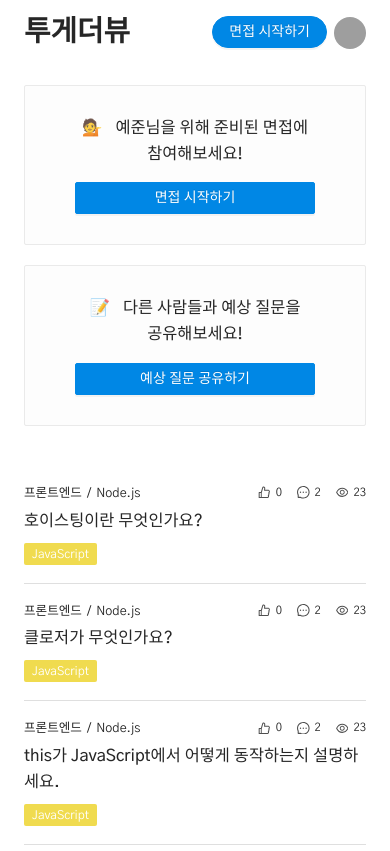
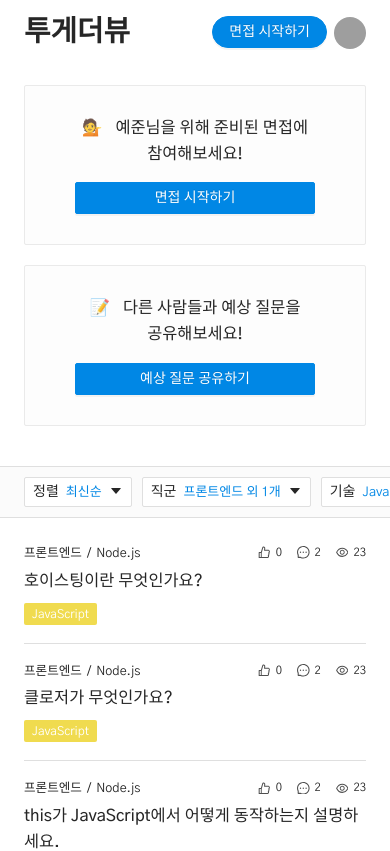
Before and after one commit to togather-view/togather-view-demo, a Next.js app: page /main in a window 390 px wide. Shown: the top 851 px of the page. Built offline with nearby package versions, Linux system fonts and the light colour scheme; grey boxes are pictures that could not be loaded.

Commit message:
[Feature] 모바일 메인 - 질문 리스트 필터 (#20)
* feat: Add question filter for mobile

* feat: Add state to mobile filter

* feat: Add job&tech select modal

```diff
--- /dev/null
+++ b/src/components/common/MobileQuestionFilter.component.tsx
@@ -0,0 +1,122 @@
+import { memo, useCallback, useMemo, useState } from "react";
+import { CaretDownOutlined } from "@ant-design/icons";
+import { Dropdown, Menu, Modal } from "antd";
+
+// dummy
+import { gFrontend, GroupList } from "@dummy/group.data";
+import { TechList, tJavascript } from "@dummy/tech.data";
+import { myAccount } from "@dummy/user.data";
+
+// type
+import { QuestionSortType } from "@src/interface/interface";
+
+// styles
+import styles from "@src/styles/components/MobileQuestionFilter.module.scss";
+import TagSelectComponent from "@src/components/interview/TagSelect.component";
+import tagStyles from "@src/styles/components/TagSelect.module.scss";
+
+function MobileQuestionFilterComponent() {
+  const [sort, setSort] = useState(QuestionSortType.LATEST);
+  const [selectedJobList, setSelectedJobList] = useState(myAccount.jobList);
+  const [selectedTechList, setSelectedTechList] = useState(myAccount.techList);
+
+  const [visible, setVisible] = useState(false);
+  const onClose = useCallback(() => setVisible(false), []);
+  const onOpen = useCallback(() => setVisible(true), []);
+  const onSelectSort = useCallback((e) => setSort(e.key), []);
+
+  const menu = useMemo(
+    () => (
+      <Menu selectedKeys={[sort.toString()]} onClick={onSelectSort}>
+        <Menu.Item key={QuestionSortType.LATEST.toString()}>최신순</Menu.Item>
+        <Menu.Item key={QuestionSortType.LIKE.toString()}>인기순</Menu.Item>
+        <Menu.Item key={QuestionSortType.COMMENT.toString()}>답변순</Menu.Item>
+        <Menu.Item key={QuestionSortType.VIEW.toString()}>조회순</Menu.Item>
+      </Menu>
+    ),
+    [onSelectSort, sort],
+  );
+
+  const selectedJob = useMemo(() => {
+    if (selectedJobList.length === 0) {
+      return <span className={styles.notSelected}>지원할 직군 선택하기</span>;
+    }
+    if (selectedJobList.length === 1) {
+      return <span className={styles.selected}>{selectedJobList[0].name}</span>;
+    }
+    return (
+      <span className={styles.selected}>{`${selectedJobList[0].name} 외 ${
+        selectedJobList.length - 1
+      }개`}</span>
+    );
+  }, [selectedJobList]);
+
+  const selectedTech = useMemo(() => {
+    if (selectedTechList.length === 0) {
+      return <span className={styles.notSelected}>나의 주기술 선택하기</span>;
+    }
+    if (selectedTechList.length === 1) {
+      return (
+        <span className={styles.selected}>{selectedTechList[0].name}</span>
+      );
+    }
+    return (
+      <span className={styles.selected}>{`${selectedTechList[0].name} 외 ${
+        selectedTechList.length - 1
+      }개`}</span>
+    );
+  }, [selectedTechList]);
+
+  return (
+    <div className={styles.container}>
+      <div className={styles.wrap}>
+        <Dropdown overlay={menu}>
+          <div className={styles.box}>
+            <span className={styles.label}>정렬</span>
+            <span className={styles.selected}>{sort}</span>
+            <CaretDownOutlined />
+          </div>
+        </Dropdown>
+        <div className={styles.box} onClick={onOpen}>
+          <span className={styles.label}>직군</span>
+          {selectedJob}
+          <CaretDownOutlined />
+        </div>
+        <div className={styles.box} onClick={onOpen}>
+          <span className={styles.label}>기술</span>
+          {selectedTech}
+          <CaretDownOutlined />
+        </div>
+      </div>
+
+      <Modal
+        visible={visible}
+        onCancel={onClose}
+        footer={null}
+        closable={false}
+      >
+        <div className={styles.selectContainer}>
+          <TagSelectComponent
+            color="blue"
+            selectedClassName={tagStyles.tagSelectedBlue}
+            selectedList={selectedJobList}
+            setSelectedList={setSelectedJobList}
+            tagList={GroupList}
+          />
+        </div>
+        <br />
+        <div className={styles.selectContainer}>
+          <TagSelectComponent
+            color="orange"
+            selectedClassName={tagStyles.tagSelectedOrange}
+            selectedList={selectedTechList}
+            setSelectedList={setSelectedTechList}
+            tagList={TechList}
+          />
+        </div>
+      </Modal>
+    </div>
+  );
+}
+
+export default memo(MobileQuestionFilterComponent);
--- a/src/components/common/QuestionFilter.component.tsx
+++ b/src/components/common/QuestionFilter.component.tsx
@@ -13,6 +13,7 @@ import TagSelectComponent from "@src/components/interview/TagSelect.component";
 import styles from "@src/styles/components/QuestionFilter.module.scss";
 
 import tagStyles from "@src/styles/components/TagSelect.module.scss";
+import { QuestionSortType } from "@src/interface/interface";
 
 function QuestionFilterComponent() {
   const [selectedJobList, setSelectedJobList] = useState(myAccount.jobList);
@@ -21,17 +22,26 @@ function QuestionFilterComponent() {
   return (
     <div className={styles.container}>
       <div className={styles.radioWrap}>
-        <Radio.Group className={styles.radioGroup} value="LATEST">
-          <Radio.Button className={styles.button} value="LATEST">
+        <Radio.Group
+          className={styles.radioGroup}
+          value={QuestionSortType.LATEST}
+        >
+          <Radio.Button
+            className={styles.button}
+            value={QuestionSortType.LATEST}
+          >
             최신순
           </Radio.Button>
-          <Radio.Button className={styles.button} value="LIKE">
+          <Radio.Button className={styles.button} value={QuestionSortType.LIKE}>
             인기순
           </Radio.Button>
-          <Radio.Button className={styles.button} value="COMMENT">
+          <Radio.Button
+            className={styles.button}
+            value={QuestionSortType.COMMENT}
+          >
             답변순
           </Radio.Button>
-          <Radio.Button className={styles.button} value="VIEW">
+          <Radio.Button className={styles.button} value={QuestionSortType.VIEW}>
             조회순
           </Radio.Button>
         </Radio.Group>
--- a/src/interface/interface.ts
+++ b/src/interface/interface.ts
@@ -33,3 +33,10 @@ export interface User {
   jobList: JobGroup[];
   avatarUrl: string;
 }
+
+export enum QuestionSortType {
+  LATEST = "최신순",
+  LIKE = "인기순",
+  COMMENT = "답변순",
+  VIEW = "조회순",
+}
--- a/src/pages/main/index.tsx
+++ b/src/pages/main/index.tsx
@@ -3,6 +3,7 @@ import { memo } from "react";
 import LayoutComponent from "@src/components/common/Layout.component";
 import InterviewStartBannerComponent from "@src/components/banner/InterviewStartBanner.component";
 import QuestionCreateBannerComponent from "@src/components/banner/QuestionCreateBanner.component";
+import MobileQuestionFilterComponent from "@src/components/common/MobileQuestionFilter.component";
 import QuestionFilterComponent from "@src/components/common/QuestionFilter.component";
 import QuestionListElement from "@src/components/question/QuestionListElement.component";
 
@@ -19,6 +20,7 @@ function MainPage() {
         <QuestionCreateBannerComponent />
       </div>
       <div className={styles.container}>
+        <MobileQuestionFilterComponent />
         {/*    Question List   */}
         <div className={styles.listWrap}>
           {questionList.map((x) => (
--- a/src/styles/_mixin.scss
+++ b/src/styles/_mixin.scss
@@ -69,3 +69,4 @@ $font-size-small: 0.9em;
 
 $color-black-default: rgb(0, 0, 0, 0.85);
 $color-border-gray: #DFDFDF;
+$primary-color: #0087e5;
--- /dev/null
+++ b/src/styles/components/MobileQuestionFilter.module.scss
@@ -0,0 +1,68 @@
+@import "../mixin";
+
+.container {
+  height: 60px;
+
+  position: sticky;
+  top: 65px;
+  z-index: 800;
+
+  display: none;
+  @include mobile {
+    display: block;
+  }
+
+  .wrap {
+    background: #fbfbfb;
+    border: 1px solid $color-border-gray;
+    border-left: none;
+    border-right: none;
+
+    position: absolute;
+    left: -$layout-margin-x-mobile;
+    right:-$layout-margin-x-mobile;
+    padding: 10px $layout-margin-x-mobile;
+
+    overflow-x: auto;
+    white-space: nowrap;
+
+    &::-webkit-scrollbar {
+      display: none;
+    }
+
+    /* Hide scrollbar for IE, Edge and Firefox */
+    -ms-overflow-style: none; /* IE and Edge */
+    scrollbar-width: none; /* Firefox */
+
+    .box {
+      display: inline-block;
+
+      border: 1px solid $color-border-gray;
+
+      border-radius: 2px;
+      padding: 3px 8px;
+
+      background: white;
+
+      cursor: pointer;
+
+      :not(:last-child) {
+        margin-right: 7px;
+      }
+
+      &:not(:last-child) {
+        margin-right: 10px;
+      }
+
+      .selected {
+        color: $primary-color;
+        font-size: small;
+      }
+
+      .notSelected {
+        color: #595959;
+        font-size: small;
+      }
+    }
+  }
+}
```
Also changed, not shown: .eslintrc.json.
